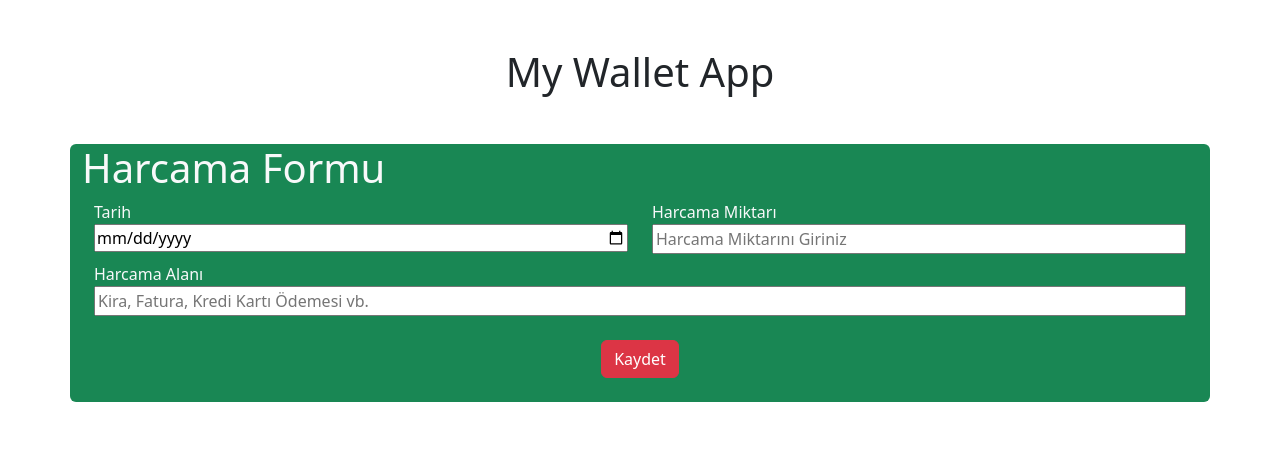
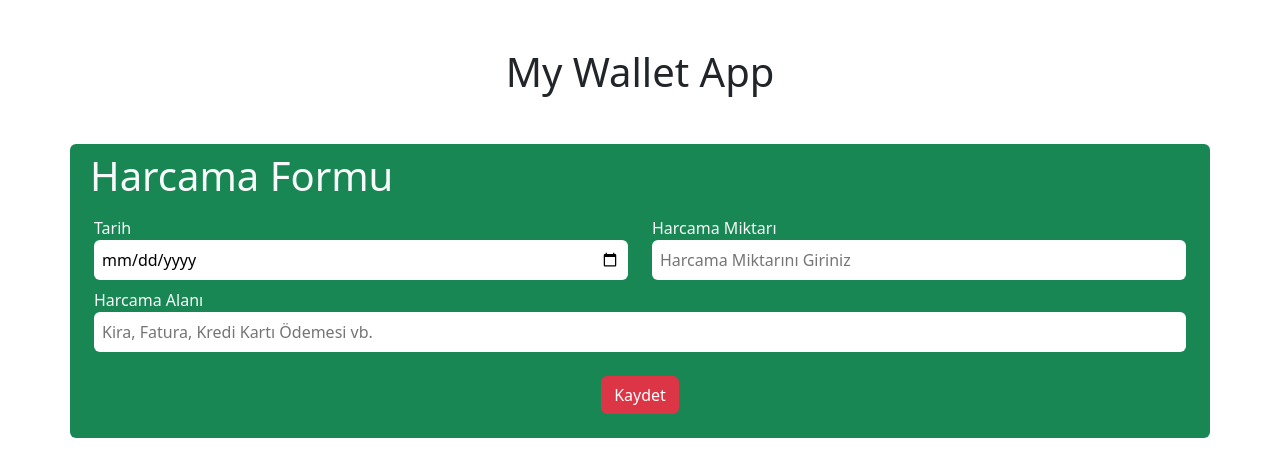
Before and after one commit to nurdoganbahadir/WalletApp, a plain HTML site: page index.html in a window 1280 px wide. Drawn offline with nearby package versions, Linux system fonts and the light colour scheme.

Commit message:
harcama alanı design completed

```diff
--- a/index.html
+++ b/index.html
@@ -15,11 +15,16 @@
     <h1 class="text-center m-5">My Wallet App</h1>
     <div class="container bg-success rounded-2 text-light">
       <form action="" class="border-1">
-        <h1>Harcama Formu</h1>
+        <h1 class="p-2">Harcama Formu</h1>
         <div class="d-flex w-100">
           <div class="container d-flex flex-column w-50">
             <label for="tarih">Tarih</label>
-            <input type="date" name="tarih" id="date" />
+            <input
+              type="date"
+              name="tarih"
+              id="date"
+              class="rounded-2 border-0 p-2"
+            />
           </div>
           <div class="container d-flex flex-column w-50">
             <label for="miktar">Harcama Miktarı</label>
@@ -28,6 +33,7 @@
               name="miktar"
               id="price"
               placeholder="Harcama Miktarını Giriniz"
+              class="rounded-2 border-0 p-2"
             />
           </div>
         </div>
@@ -36,6 +42,7 @@
           <input
             type="text"
             placeholder="Kira, Fatura, Kredi Kartı Ödemesi vb."
+            class="rounded-2 border-0 p-2"
           />
         </div>
         <div class="container text-center">
```
